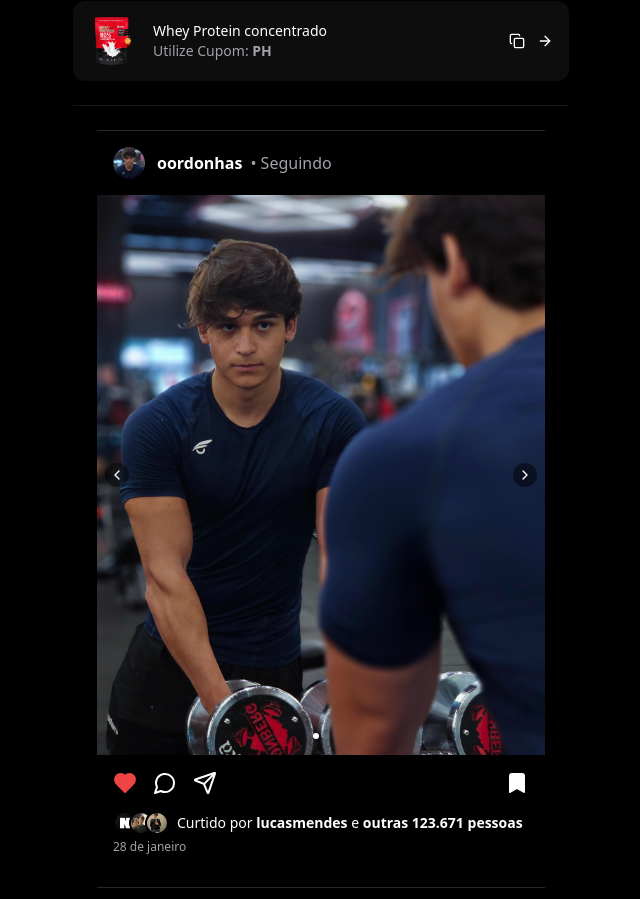
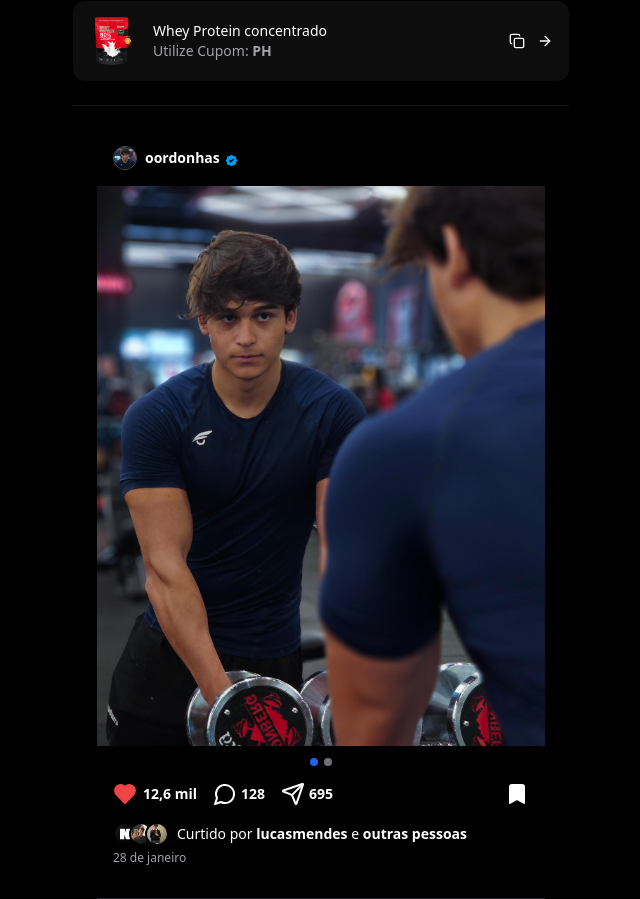
Before and after one commit to lucasfabbrim/ph, a Next.js app: page / in a window 1280 px wide. Shown: the part 1060-1959 px from the top of the page, without its empty margins (319-959 px from the left). Built offline with nearby package versions, Linux system fonts and the light colour scheme.

Commit message:
Update instagram.tsx

```diff
--- a/src/components/instagram.tsx
+++ b/src/components/instagram.tsx
@@ -1,17 +1,9 @@
 "use client";
 
-import {
-  Heart,
-  MessageCircle,
-  Bookmark,
-  Send,
-  ChevronLeft,
-  ChevronRight,
-} from "lucide-react";
-import Image, { StaticImageData } from "next/image";
+import { Heart, MessageCircle, Bookmark, Send, BadgeCheck } from "lucide-react";
+import Image from "next/image";
 import { useState, useRef, TouchEvent } from "react";
 import { Avatar, AvatarImage, AvatarFallback } from "@/components/ui/avatar";
-import Profile from "@/assets/header.png";
 import LucasProfile from "@/assets/lucas-perfil.png";
 import RezendeProfile from "@/assets/rezende-profile.png";
 import NotePerfil from "@/assets/note-perfil.png";
@@ -57,14 +49,13 @@ export default function InstagramCarouselComponent() {
   };
 
   return (
-    <div className="max-w-md mx-auto bg-black text-white border-t border-b border-zinc-800 pb-4">
+    <div className="max-w-md mx-auto bg-black text-white border-b border-zinc-800 pb-4">
       <div className="flex items-center p-4">
-        <Avatar className="h-8 w-8">
+        <Avatar className="h-6 w-6 border border-zinc-600">
           <AvatarImage src={PHProfile.src} alt="Profile picture" />
-          <AvatarFallback>OO</AvatarFallback>
         </Avatar>
-        <span className="ml-3 font-semibold">oordonhas</span>
-        <span className="ml-2 text-zinc-400">• Seguindo</span>
+        <span className="ml-2 font-semibold text-sm">oordonhas</span>
+        <BadgeCheck className="fill-[#009CEF] text-black ml-1 mt-1" size={15} />
       </div>
 
       <div
@@ -79,33 +70,18 @@ export default function InstagramCarouselComponent() {
           fill
           className="object-cover"
         />
-        {carouselImages.length > 1 && (
-          <>
-            <button
-              className="absolute left-2 top-1/2 transform -translate-y-1/2 bg-black/50 rounded-full p-1"
-              onClick={prevSlide}
-            >
-              <ChevronLeft className="w-4 h-4" />
-            </button>
-            <button
-              className="absolute right-2 top-1/2 transform -translate-y-1/2 bg-black/50 rounded-full p-1"
-              onClick={nextSlide}
-            >
-              <ChevronRight className="w-4 h-4" />
-            </button>
-          </>
-        )}
-        <div className="absolute bottom-4 left-1/2 transform -translate-x-1/2 flex gap-1">
+      </div>
+
+      <div className="flex justify-center gap-1.5 pt-3">
         {carouselImages.map((_, index) => (
           <button
             key={index}
             onClick={() => setCurrentSlide(index)}
-              className={`w-1.5 h-1.5 rounded-full ${
-                index === currentSlide ? "bg-white" : "bg-zinc-500/50"
+            className={`w-2 h-2 rounded-full ${
+              index === currentSlide ? "bg-blue-600 w-2" : "bg-zinc-500"
             }`}
           />
         ))}
-        </div>
       </div>
 
       <div className="p-4">
@@ -113,19 +89,22 @@ export default function InstagramCarouselComponent() {
           <div className="flex gap-4">
             <button
               onClick={() => setIsLiked(!isLiked)}
-              className="hover:text-zinc-300 transition-colors"
+              className="hover:text-zinc-300 transition-colors flex flex-row gap-1.5 items-center"
             >
               <Heart
                 className={`w-6 h-6 ${
                   !isLiked ? "fill-red-500 stroke-red-500" : ""
                 }`}
               />
+              <span className="font-semibold text-sm">12,6 mil</span>
             </button>
-            <button className="hover:text-zinc-300 transition-colors">
+            <button className="hover:text-zinc-300 transition-colors flex flex-row items-center gap-1">
               <MessageCircle className="w-6 h-6" />
+              <span className="font-semibold text-sm">128</span>
             </button>
-            <button className="hover:text-zinc-300 transition-colors">
+            <button className="hover:text-zinc-300 transition-colors flex flex-row items-center gap-1">
               <Send className="w-6 h-6" />
+              <span className="font-semibold text-sm">695</span>
             </button>
           </div>
           <button
@@ -152,7 +131,7 @@ export default function InstagramCarouselComponent() {
           </div>
           <span className="text-sm">
             Curtido por <span className="font-semibold">lucasmendes</span> e{" "}
-            <span className="font-semibold">outras 123.671 pessoas</span>
+            <span className="font-semibold">outras pessoas</span>
           </span>
         </div>
         <div className="text-xs text-zinc-400 mt-1 font-light">
```
Lines whose indentation alone changed are shown as unchanged.
